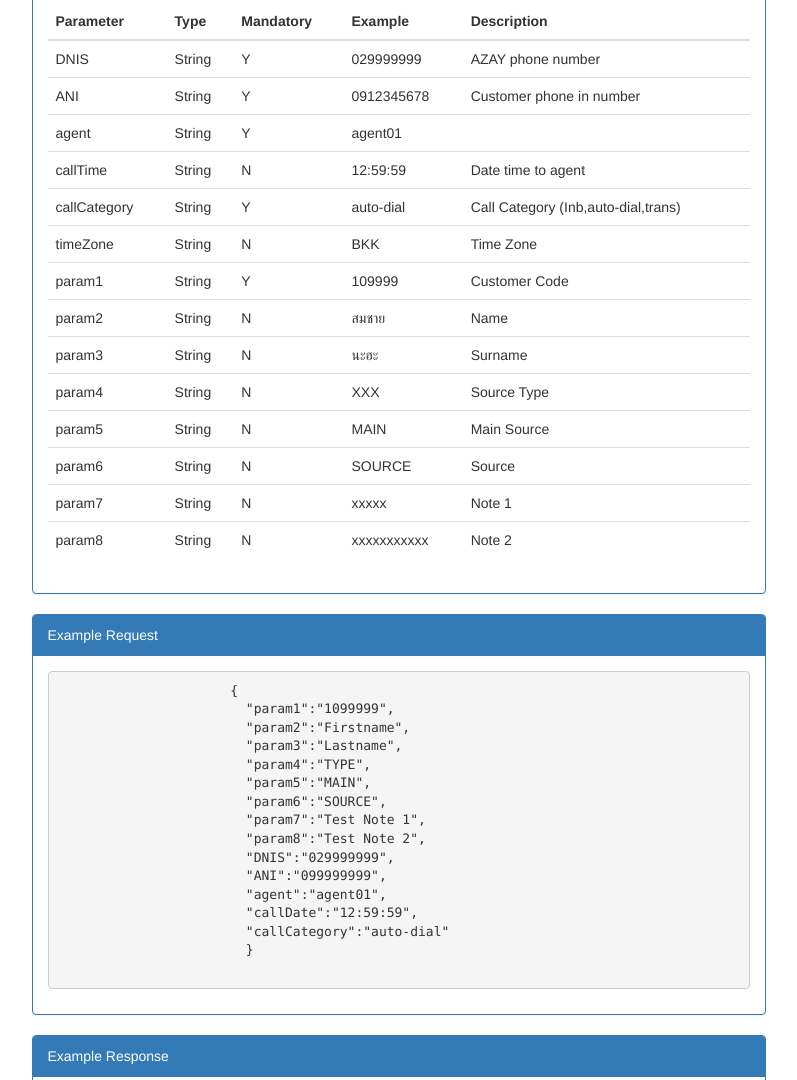
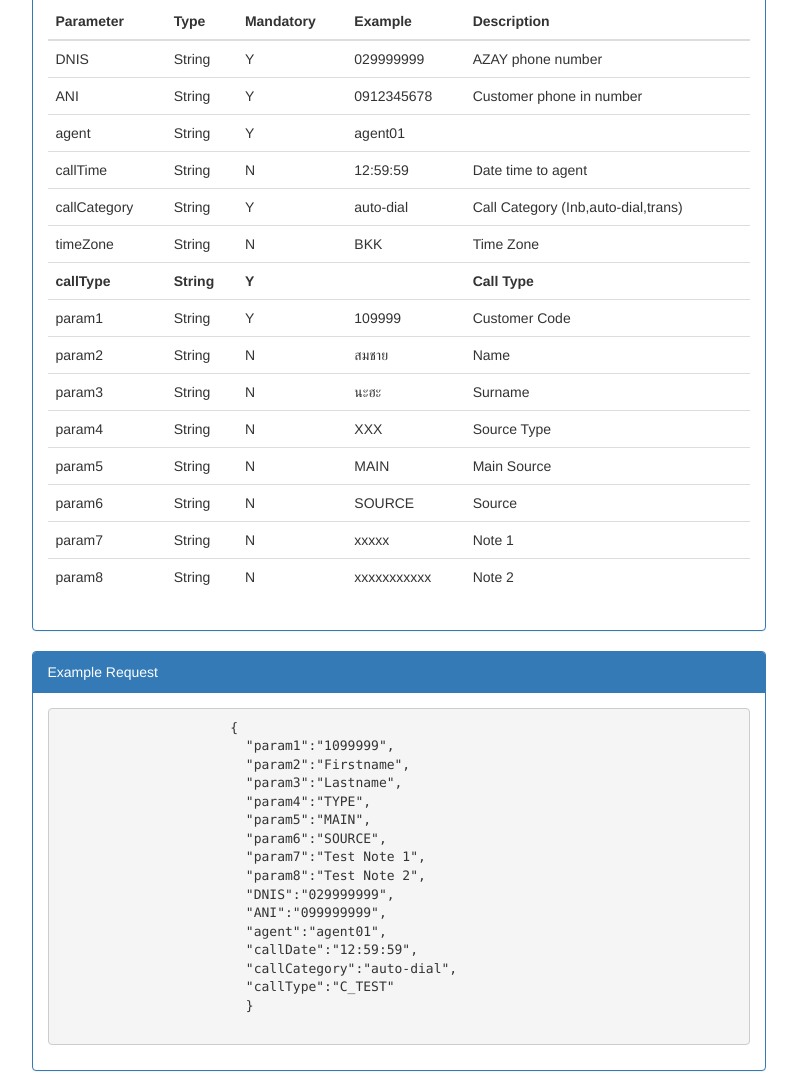
Before and after one commit to MrDynamic/autodial, a plain HTML site: page index.html in a window 1280 px wide. Shown: the part 248-1328 px from the top of the page, without its empty margins (296-1093 px from the left). Drawn offline with nearby package versions, Linux system fonts and the light colour scheme; a script that the page names is missing.

Commit message:
add call type

```diff
--- a/index.html
+++ b/index.html
@@ -91,6 +91,13 @@
                 <td>BKK</td>
                 <td>Time Zone</td>
               </tr>
+              <tr style="font-weight:bold;">
+                <td>callType</td>
+                <td>String</td>
+                <td>Y</td>
+                <td></td>
+                <td>Call Type</td>
+              </tr>
               <tr>
                 <td>param1</td>
                 <td>String</td>
@@ -174,7 +181,8 @@
                         "ANI":"099999999",
                         "agent":"agent01",
                         "callDate":"12:59:59",
-                        "callCategory":"auto-dial"
+                        "callCategory":"auto-dial",
+                        "callType":"C_TEST"
                         }
                    </pre>
 
```
